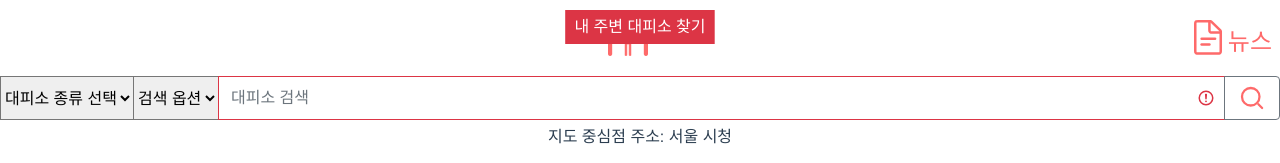
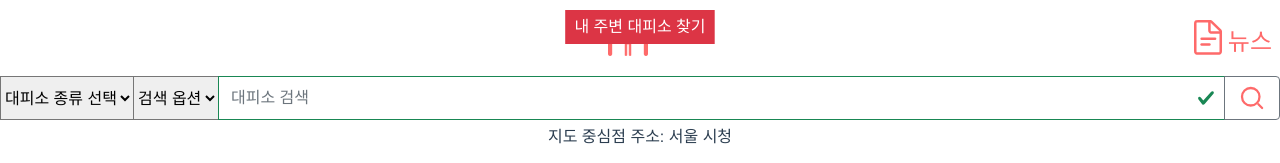
Before and after one commit to tekies09/SeoulEmergency, a Vue app in the folder seoul-emergency-front/: page /map in a window 1280 px wide. Shown: the top 163 px of the page. Built offline with nearby package versions, Linux system fonts and the light colour scheme; what vue-geolocation-api, vue-naver-maps would draw is missing.

Commit message:
[FE] 🐛 fix: 검색바 한글만 입력 가능하게 수정

```diff
--- a/seoul-emergency-front/src/components/SearchBar.vue
+++ b/seoul-emergency-front/src/components/SearchBar.vue
@@ -9,6 +9,7 @@
           type="search"
           placeholder="대피소 검색"
           @keyup.enter="searchClicked"
+          @keypress="searchKoreanOnly"
           list="seoul-district-list"
           :state="searchInputState"
           aria-describedby="input-live-help input-live-feedback"
@@ -27,7 +28,7 @@
       </b-input-group>
 
       <b-form-invalid-feedback v-if="searchInput.length === 1" id="input-live-feedback">
-        2글자 이상 입력해주세요.
+        한글로 2글자 이상 입력해주세요.
       </b-form-invalid-feedback>
       <p>지도 중심점 주소: {{ mapAddress }}</p>
   </div>
@@ -75,7 +76,7 @@ export default {
       return `${this.$store.getters.getCurrentLatitude} | ${this.$store.getters.getCurrentLongitude}`;
     },
     searchInputState() {
-      return this.searchInput.length > 1 ? true : false
+      return this.searchInput.length !== 1 ? true : false
     }
   },
   watch: {
@@ -84,6 +85,10 @@ export default {
     }
   },
   methods: {
+    searchKoreanOnly() {
+      const pattern = /[a-z0-9]|[ [\]{}()<>?|`~!@#$%^&*-_+=,.;:"'\\]/g;
+      this.searchInput = this.searchInput.replace(pattern, '');
+    },
     onChangeMapAddress() {
       this.fillMapCenterAddress()
       .then((res) => {
```
